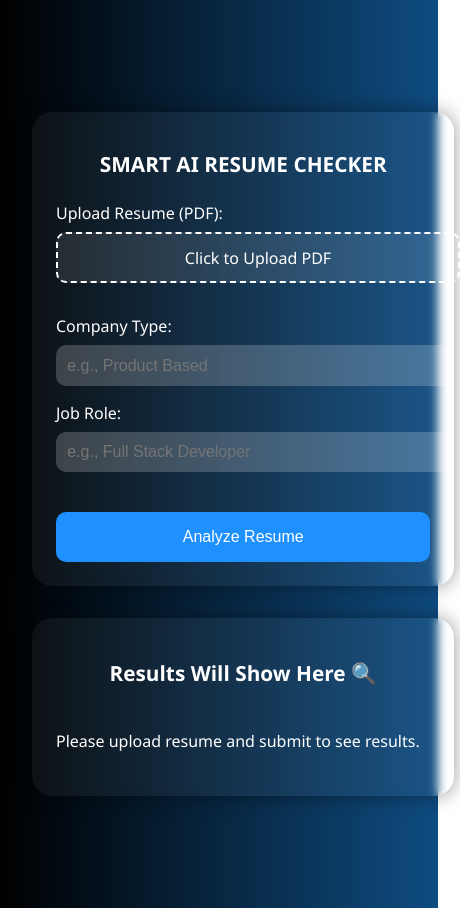
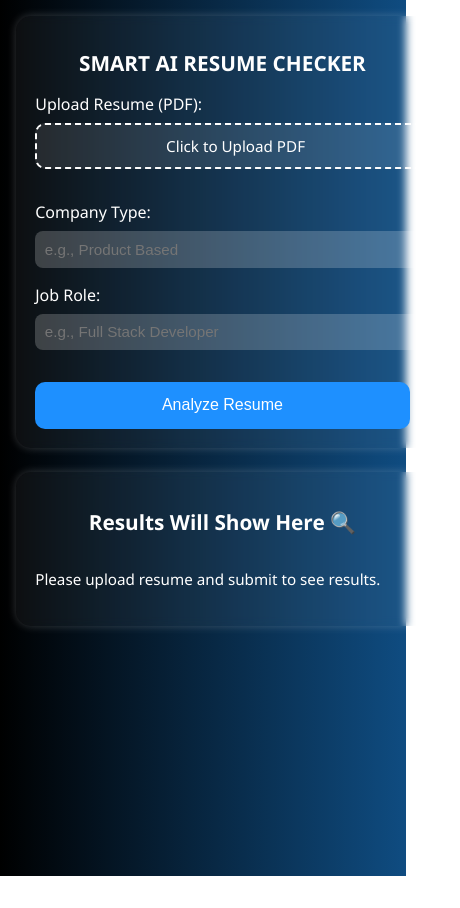
Before and after one commit to ChaithuDev/smart-ai-resume-checker, a React (Create React App) app in the folder frontend/: page / in a window 390 px wide. Shown: the whole page, 460 px wide, since content can reach past the window. After the commit the page ends 876 px from the top, so only its background shows below. Built offline with nearby package versions, Linux system fonts and the light colour scheme.

Commit message:
Update App.css

```diff
--- a/frontend/src/App.css
+++ b/frontend/src/App.css
@@ -108,42 +108,72 @@ button:hover {
   line-height: 1.8;
   margin-left: 1rem;
 }
-/* 🔁 Mobile View Only */
+/* 📱 Mobile Layout Fix */
 @media (max-width: 768px) {
+  .App {
+    padding: 1rem;
+    flex-direction: column;
+    align-items: stretch;
+    justify-content: flex-start;
+  }
+
   .container {
     flex-direction: column;
+    width: 100%;
+    gap: 1.5rem;
   }
 
   .left-panel,
   .right-panel {
     width: 100%;
-    padding: 1.5rem;
+    padding: 1.2rem;
+    border-radius: 15px;
+    backdrop-filter: blur(4px);
+    box-shadow: 0 0 10px rgba(255, 255, 255, 0.2);
   }
 
   .divider {
     display: none;
   }
 
-  button {
-    width: 100%;
+  h1, h2 {
+    font-size: 1.3rem;
+    text-align: center;
+    margin-bottom: 1rem;
   }
 
   input[type="text"],
   input[list] {
+    font-size: 0.95rem;
+    padding: 0.6rem;
+    border-radius: 8px;
     width: 100%;
   }
 
   .custom-file-upload {
     width: 100%;
+    font-size: 0.95rem;
+    padding: 0.7rem;
   }
 
-  h1, h2 {
-    font-size: 1.3rem;
-    text-align: center;
+  button {
+    width: 100%;
+    font-size: 1rem;
+    padding: 0.9rem;
+    margin-top: 1rem;
   }
 
   .right-panel p {
-    font-size: 1rem;
+    font-size: 0.95rem;
+    line-height: 1.6;
     margin-left: 0;
   }
+
+  ul {
+    padding-left: 1.2rem;
+  }
+
+  li {
+    margin-bottom: 0.5rem;
+  }
 }
```
